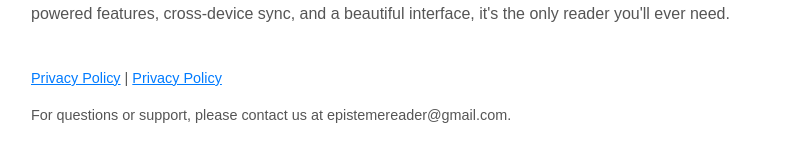
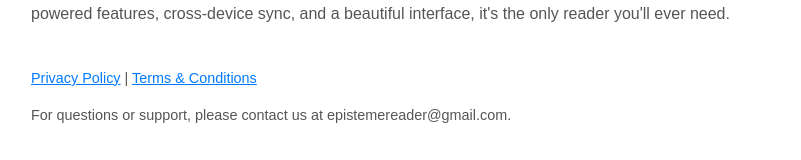
Before and after one commit to Aryan-Raj3112/reader-policy, a plain HTML site: page index.html in a window 1280 px wide. Shown: the part 220-380 px from the top of the page, without its empty margins (209-1010 px from the left). Drawn offline with Linux system fonts and the light colour scheme.

Commit message:
Update footer link text for terms and conditions

```diff
--- a/index.html
+++ b/index.html
@@ -22,7 +22,7 @@
         <p>
             <!-- This link points to your index.html -->
             <a href="https://aryan-raj3112.github.io/reader-policy/privacy-policy.html">Privacy Policy</a> |
-            <a href="https://aryan-raj3112.github.io/reader-policy/terms-and-conditions">Privacy Policy</a>
+            <a href="https://aryan-raj3112.github.io/reader-policy/terms-and-conditions">Terms & Conditions</a>
         </p>
         <p>For questions or support, please contact us at epistemereader@gmail.com.</p>
     </div>
```
